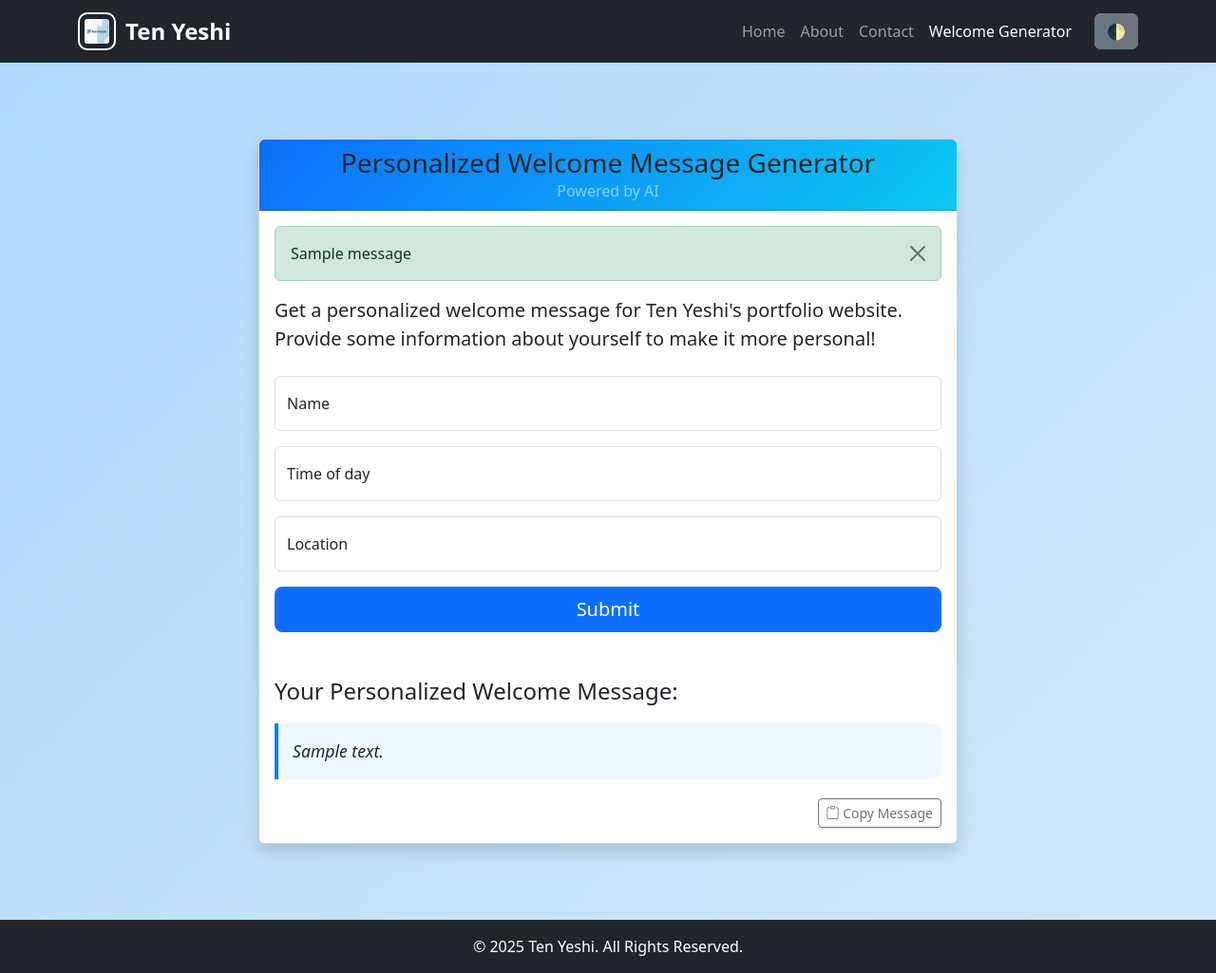
After one commit to TenYeshi/WebsiteBuilder, a Flask app: template web/templates/welcome_message.html in a window 1280 px wide. The commit adds this page. Shown: the whole page at 95% size. Run offline with Flask 3, Linux system fonts and the light colour scheme; the template is opened without the code that fills it: most values are stand-ins (such as "Sample title", 1, 10 or a date in 2020); one stand-in notice (Sample message) is shown; form fields are guessed from the names that the template uses.

Commit message:
Add personalized welcome message generator to engage website visitors
Implements a new Flask route with Jinja2 templating, CSS styling, and HTML for generating dynamic welcome messages.

Replit-Commit-Author: Agent
Replit-Commit-Session-Id: 4a961ba9-7e2a-450c-a209-2de1ec8c682c
Replit-Commit-Screenshot-Url: https://storage.googleapis.com/screenshot-production-us-central1/cf578849-1903-4d15-b4c9-f6821fa54d0a/115b5124-78d6-445c-bc56-55acc5b72913.jpg

```diff
--- /dev/null
+++ b/web/static/css/welcome.css
@@ -0,0 +1,79 @@
+/* Welcome message specific styles */
+
+.welcome-card {
+    border-radius: 15px;
+    overflow: hidden;
+    transition: all 0.3s ease;
+    margin-top: 2rem;
+    margin-bottom: 2rem;
+}
+
+.welcome-card:hover {
+    transform: translateY(-5px);
+    box-shadow: 0 15px 30px rgba(0,0,0,0.1);
+}
+
+.welcome-message {
+    border-left: 4px solid #007bff;
+    padding: 15px;
+    background-color: rgba(0,123,255,0.05);
+    border-radius: 0 10px 10px 0;
+    margin: 20px 0;
+    font-style: italic;
+    font-size: 1.1rem;
+    line-height: 1.6;
+}
+
+.welcome-header {
+    background: linear-gradient(135deg, #0d6efd, #0dcaf0);
+    color: white;
+    padding: 20px;
+    text-align: center;
+}
+
+.form-control:focus {
+    border-color: #0d6efd;
+    box-shadow: 0 0 0 0.25rem rgba(13, 110, 253, 0.25);
+}
+
+.btn-primary {
+    background-color: #0d6efd;
+    border-color: #0d6efd;
+    transition: all 0.3s ease;
+}
+
+.btn-primary:hover {
+    background-color: #0b5ed7;
+    border-color: #0a58ca;
+    transform: translateY(-2px);
+}
+
+.btn-outline-secondary {
+    transition: all 0.3s ease;
+}
+
+.btn-outline-secondary:hover {
+    transform: translateY(-2px);
+}
+
+/* Add a subtle animation for the welcome message */
+@keyframes fadeIn {
+    from { opacity: 0; transform: translateY(20px); }
+    to { opacity: 1; transform: translateY(0); }
+}
+
+.welcome-message {
+    animation: fadeIn 0.5s ease-out forwards;
+}
+
+/* Responsive adjustments */
+@media (max-width: 768px) {
+    .welcome-card {
+        margin-top: 1rem;
+        margin-bottom: 1rem;
+    }
+
+    .welcome-message {
+        font-size: 1rem;
+    }
+}
--- a/web/templates/about.html
+++ b/web/templates/about.html
@@ -36,6 +36,9 @@
                     </li>
                     <li class="nav-item">
                         <a class="nav-link" href="{{ url_for('contact') }}">Contact</a>
+                    </li>
+                    <li class="nav-item">
+                        <a class="nav-link" href="{{ url_for('welcome_message') }}">Welcome Generator</a>
                     </li>
                 </ul>
                 <!-- Buttons on Navbar -->
--- a/web/templates/contact.html
+++ b/web/templates/contact.html
@@ -44,6 +44,9 @@
                         </li>
                         <li class="nav-item">
                             <a class="nav-link active" href="{{ url_for('contact') }}">Contact</a>
+                        </li>
+                        <li class="nav-item">
+                            <a class="nav-link" href="{{ url_for('welcome_message') }}">Welcome Generator</a>
                         </li>
                     </ul>
                     <!-- Button on Navbar -->
--- a/web/templates/index.html
+++ b/web/templates/index.html
@@ -54,6 +54,9 @@
                     </li>
                     <li class="nav-item">
                         <a class="nav-link" href="{{ url_for('contact') }}">Contact</a>
+                    </li>
+                    <li class="nav-item">
+                        <a class="nav-link" href="{{ url_for('welcome_message') }}">Welcome Generator</a>
                     </li>
                 </ul>
                 <!-- Button on Navbar -->
--- /dev/null
+++ b/web/templates/welcome_message.html
@@ -0,0 +1,181 @@
+<!DOCTYPE html>
+<html lang="en">
+<head>
+    <meta charset="UTF-8">
+    <meta name="viewport" content="width=device-width, initial-scale=1.0">
+    <title>Personalized Welcome - Ten Yeshi</title>
+
+    <!-- Open Graph / Facebook -->
+    <meta property="og:title" content="Ten Yeshi | Welcome Message Generator">
+    <meta property="og:description" content="Get a personalized welcome message from Ten Yeshi.">
+    <meta property="og:image" content="https://yourdomain.com/static/img/social-preview.jpg">
+    <meta property="og:url" content="https://yourdomain.com/welcome-message">
+    <meta property="og:type" content="website">
+    <!-- Twitter -->
+    <meta name="twitter:card" content="summary_large_image">
+    <meta name="twitter:title" content="Ten Yeshi | Welcome Message Generator">
+    <meta name="twitter:description" content="Get a personalized welcome message from Ten Yeshi.">
+    <meta name="twitter:image" content="https://yourdomain.com/static/img/social-preview.jpg">
+
+    <link rel="icon" type="image/png" href="{{ url_for('static', filename='img/yes_logo.png') }}">
+
+    <link rel="stylesheet" href="{{ url_for('static', filename='css/index.css') }}">
+    <link rel="stylesheet" href="{{ url_for('static', filename='css/welcome.css') }}">
+    <!-- Bootstrap CSS -->
+    <link href="https://cdn.jsdelivr.net/npm/bootstrap@5.3.2/dist/css/bootstrap.min.css" rel="stylesheet">
+    <!-- AOS Animation CSS -->
+    <link href="https://cdn.jsdelivr.net/npm/aos@2.3.4/dist/aos.css" rel="stylesheet">
+    <!-- Bootstrap Icons -->
+    <link rel="stylesheet" href="https://cdn.jsdelivr.net/npm/bootstrap-icons@1.8.1/font/bootstrap-icons.css">
+</head>
+
+<body>
+    <nav class="navbar navbar-expand-lg navbar-dark bg-dark">
+        <div class="container">
+            <!-- Logo and Company Name -->
+            <a class="navbar-brand d-flex align-items-center" href="{{ url_for('home') }}">
+                <img src="{{ url_for('static', filename='img/yes_logo.png') }}" alt="logo" style="height: 40px; margin-right: 10px;">
+                <span class="company-name">Ten Yeshi</span>
+            </a>
+
+            <!-- Mobile Toggle Button -->
+            <button class="navbar-toggler" type="button" data-bs-toggle="collapse" data-bs-target="#navbarNav">
+                <span class="navbar-toggler-icon"></span>
+            </button>
+
+            <!-- Navbar Links -->
+            <div class="collapse navbar-collapse" id="navbarNav">
+                <ul class="navbar-nav ms-auto">
+                    <li class="nav-item">
+                        <a class="nav-link" href="{{ url_for('home') }}">Home</a>
+                    </li>
+                    <li class="nav-item">
+                        <a class="nav-link" href="{{ url_for('about') }}">About</a>
+                    </li>
+                    <li class="nav-item">
+                        <a class="nav-link" href="{{ url_for('contact') }}">Contact</a>
+                    </li>
+                    <li class="nav-item">
+                        <a class="nav-link active" href="{{ url_for('welcome_message') }}">Welcome Generator</a>
+                    </li>
+                </ul>
+                <!-- Button on Navbar -->
+                <div class="d-flex align-items-center ms-3">
+                    <button class="btn btn-secondary dark-toggle">🌓</button>
+                </div>
+            </div>
+        </div>
+    </nav>
+
+    <div class="container py-5">
+        <div class="row justify-content-center">
+            <div class="col-lg-8">
+                <div class="card shadow welcome-card">
+                    <div class="card-header welcome-header">
+                        <h3 class="mb-0">Personalized Welcome Message Generator</h3>
+                        <p class="text-white-50 mb-0">Powered by AI</p>
+                    </div>
+                    <div class="card-body">
+                        {% with messages = get_flashed_messages(with_categories=true) %}
+                            {% if messages %}
+                                {% for category, message in messages %}
+                                    <div class="alert alert-{{ category }} alert-dismissible fade show" role="alert">
+                                        {{ message }}
+                                        <button type="button" class="btn-close" data-bs-dismiss="alert" aria-label="Close"></button>
+                                    </div>
+                                {% endfor %}
+                            {% endif %}
+                        {% endwith %}
+
+                        <p class="lead">Get a personalized welcome message for Ten Yeshi's portfolio website. Provide some information about yourself to make it more personal!</p>
+
+                        <form method="POST" class="mt-4">
+                            {{ form.hidden_tag() }}
+
+                            <div class="form-floating mb-3">
+                                {{ form.name(class="form-control", placeholder="Your Name") }}
+                                {{ form.name.label }}
+                                {% if form.name.errors %}
+                                    {% for error in form.name.errors %}
+                                        <div class="text-danger">{{ error }}</div>
+                                    {% endfor %}
+                                {% endif %}
+                                <div class="form-text">{{ form.name.description }}</div>
+                            </div>
+
+                            <div class="form-floating mb-3">
+                                {{ form.time_of_day(class="form-control", placeholder="Time of Day") }}
+                                {{ form.time_of_day.label }}
+                                {% if form.time_of_day.errors %}
+                                    {% for error in form.time_of_day.errors %}
+                                        <div class="text-danger">{{ error }}</div>
+                                    {% endfor %}
+                                {% endif %}
+                                <div class="form-text">{{ form.time_of_day.description }}</div>
+                            </div>
+
+                            <div class="form-floating mb-3">
+                                {{ form.location(class="form-control", placeholder="Your Location") }}
+                                {{ form.location.label }}
+                                {% if form.location.errors %}
+                                    {% for error in form.location.errors %}
+                                        <div class="text-danger">{{ error }}</div>
+                                    {% endfor %}
+                                {% endif %}
+                                <div class="form-text">{{ form.location.description }}</div>
+                            </div>
+
+                            <div class="d-grid gap-2">
+                                {{ form.submit(class="btn btn-primary btn-lg") }}
+                            </div>
+                        </form>
+
+                        {% if welcome_text %}
+                        <div class="mt-5">
+                            <h4>Your Personalized Welcome Message:</h4>
+                            <div class="welcome-message" id="welcomeMessage">
+                                {{ welcome_text }}
+                            </div>
+                            <div class="d-flex justify-content-end">
+                                <button class="btn btn-outline-secondary btn-sm" onclick="copyWelcomeMessage()">
+                                    <i class="bi bi-clipboard"></i> Copy Message
+                                </button>
+                            </div>
+                        </div>
+                        {% endif %}
+                    </div>
+                </div>
+            </div>
+        </div>
+    </div>
+
+    <footer class="footer mt-auto py-3 bg-dark text-white text-center">
+        <div class="container">
+            <p class="mb-0">&copy; 2025 Ten Yeshi. All Rights Reserved.</p>
+        </div>
+    </footer>
+
+    <!-- Bootstrap JS Bundle (Includes Popper) -->
+    <script src="https://cdn.jsdelivr.net/npm/bootstrap@5.3.2/dist/js/bootstrap.bundle.min.js"></script>
+
+    <!-- AOS Animation JS -->
+    <script src="https://cdn.jsdelivr.net/npm/aos@2.3.4/dist/aos.js"></script>
+
+    <!-- Custom JS -->
+    <script src="{{ url_for('static', filename='js/index.js') }}"></script>
+
+    <script>
+        function copyWelcomeMessage() {
+            const welcomeText = document.getElementById('welcomeMessage').innerText;
+            navigator.clipboard.writeText(welcomeText).then(
+                function() {
+                    alert('Welcome message copied to clipboard!');
+                },
+                function() {
+                    alert('Failed to copy. Please try again.');
+                }
+            );
+        }
+    </script>
+</body>
+</html>
```
Also changed, not shown: app.py (+35 -0 lines).
